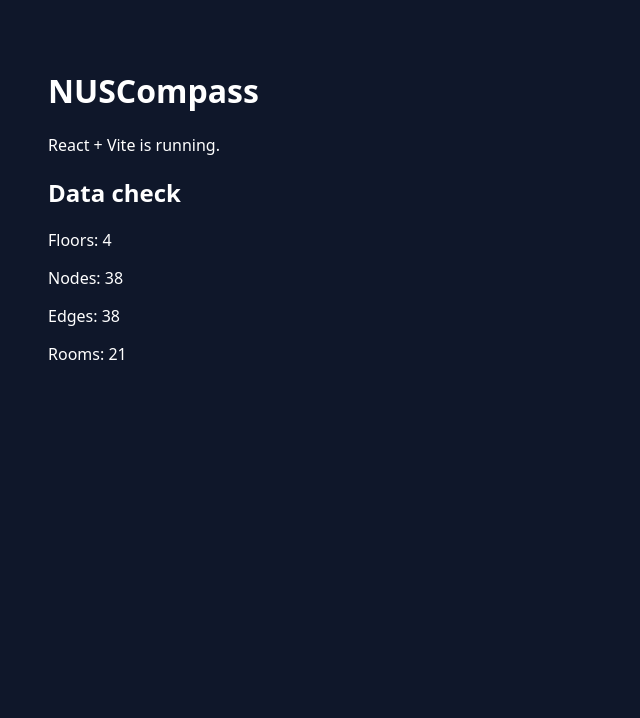
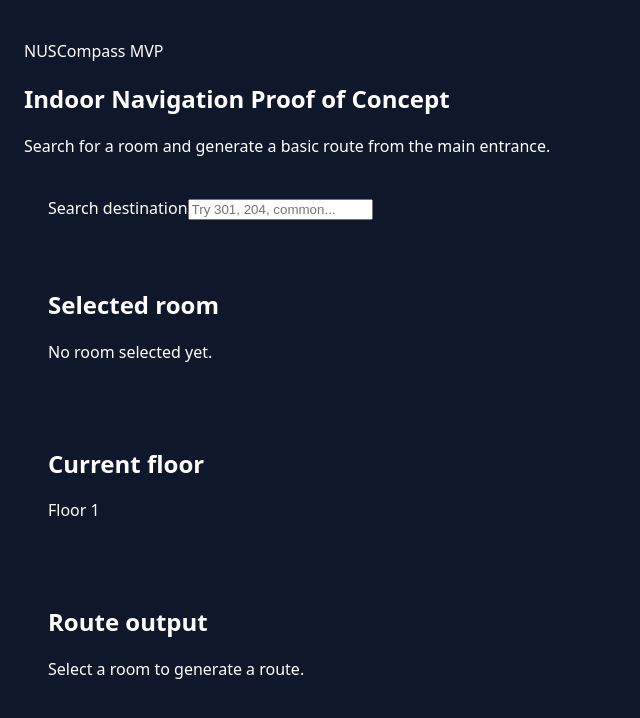
Before and after one commit to Duckmannnn/NUSCompass, a React (Vite) app: page / in a window 1280 px wide. Shown: the top 718 px of the page, without its empty margins (0-640 px from the left). Built offline with nearby package versions, Linux system fonts and the light colour scheme.

Commit message:
feat: connect room search to route generation

```diff
--- a/src/App.jsx
+++ b/src/App.jsx
@@ -1,17 +1,80 @@
+import { useState } from 'react';
+
 import graph from './data/graph.json';
 import roomsData from './data/rooms.json';
 
+import SearchBar from './components/SearchBar';
+
+import { astar } from './utils/astar';
+import { getRoomNodeId } from './utils/search';
+
+const START_NODE_ID = 'F1-ENTRANCE';
+
 export default function App() {
+  const [selectedRoom, setSelectedRoom] = useState(null);
+  const [route, setRoute] = useState([]);
+  const [currentFloor, setCurrentFloor] = useState(1);
+
+  function handleSelectRoom(room) {
+    const destinationNodeId = getRoomNodeId(room);
+    const newRoute = astar(START_NODE_ID, destinationNodeId, graph);
+
+    setSelectedRoom(room);
+    setRoute(newRoute);
+    setCurrentFloor(room.floor ?? 1);
+  }
+
   return (
-    <div>
-      <h1>NUSCompass</h1>
-      <p>React + Vite is running.</p>
+    <main className="app-shell">
+      <section className="app-header">
+        <p className="eyebrow">NUSCompass MVP</p>
+        <h1>Indoor Navigation Proof of Concept</h1>
+        <p>
+          Search for a room and generate a basic route from the main entrance.
+        </p>
+      </section>
 
-      <h2>Data check</h2>
-      <p>Floors: {graph.floors.length}</p>
-      <p>Nodes: {graph.nodes.length}</p>
-      <p>Edges: {graph.edges.length}</p>
-      <p>Rooms: {roomsData.rooms.length}</p>
-    </div>
+      <section className="app-layout">
+        <aside className="sidebar">
+          <SearchBar roomsData={roomsData} onSelectRoom={handleSelectRoom} />
+
+          <div className="info-card">
+            <h2>Selected room</h2>
+            {selectedRoom ? (
+              <>
+                <p>
+                  <strong>{selectedRoom.displayName ?? selectedRoom.name}</strong>
+                </p>
+                <p>Floor: {selectedRoom.floor}</p>
+                <p>Node ID: {getRoomNodeId(selectedRoom)}</p>
+              </>
+            ) : (
+              <p>No room selected yet.</p>
+            )}
+          </div>
+
+          <div className="info-card">
+            <h2>Current floor</h2>
+            <p>Floor {currentFloor}</p>
+          </div>
+        </aside>
+
+        <section className="main-panel">
+          <div className="info-card">
+            <h2>Route output</h2>
+
+            {route.length > 0 ? (
+              <ol className="route-list">
+                {route.map((nodeId) => (
+                  <li key={nodeId}>{nodeId}</li>
+                ))}
+              </ol>
+            ) : (
+              <p>Select a room to generate a route.</p>
+            )}
+          </div>
+        </section>
+      </section>
+    </main>
   );
 }
--- a/src/components/SearchBar.jsx
+++ b/src/components/SearchBar.jsx
@@ -1,3 +1,45 @@
-export default function SearchBar() {
-  return <div>SearchBar placeholder</div>;
+import { useState } from 'react';
+
+import { searchRooms } from '../utils/search';
+
+export default function SearchBar({ roomsData, onSelectRoom }) {
+  const [query, setQuery] = useState('');
+
+  const results = searchRooms(query, roomsData);
+
+  function handleSelect(room) {
+    onSelectRoom(room);
+    setQuery(room.displayName ?? room.name ?? room.id);
+  }
+
+  return (
+    <div className="search-card">
+      <label htmlFor="room-search">Search destination</label>
+
+      <input
+        id="room-search"
+        type="text"
+        value={query}
+        placeholder="Try 301, 204, common..."
+        onChange={(event) => setQuery(event.target.value)}
+      />
+
+      {results.length > 0 && (
+        <ul className="search-results">
+          {results.map((room) => (
+            <li key={room.id}>
+              <button type="button" onClick={() => handleSelect(room)}>
+                <span>{room.displayName ?? room.name}</span>
+                <small>Floor {room.floor}</small>
+              </button>
+            </li>
+          ))}
+        </ul>
+      )}
+
+      {query && results.length === 0 && (
+        <p className="empty-message">No matching rooms found.</p>
+      )}
+    </div>
+  );
 }
```
